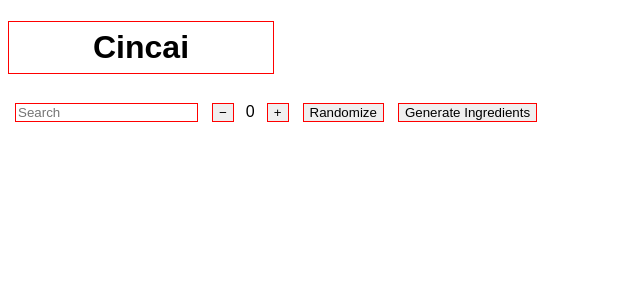
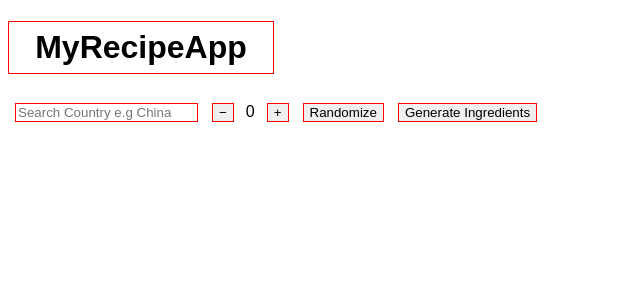
Before and after one commit to blu3panda/MyRecipeApp, a React (Create React App) app: page / in a window 1280 px wide. Shown: the top 300 px of the page, without its empty margins (0-640 px from the left). Built offline with nearby package versions, Linux system fonts and the light colour scheme.

Commit message:
Generate ingredients not working

```diff
--- a/src/components/App.js
+++ b/src/components/App.js
@@ -60,6 +60,15 @@ export default class App extends Component {
         };
     }
 
+    componentWillMount() {
+        FoodStore.listFood().then(foodList => {
+
+            const randomizedList = this._randomizeList(foodList);
+
+            this.setState({foodList: randomizedList});
+        });
+    }
+
     _onRandomizeClick() {
 
         FoodStore.listFood().then(foodList => {
@@ -89,11 +98,11 @@ export default class App extends Component {
         });
     }
 
-    _renderTotalIngredients(ingredient) {
+    _renderTotalIngredients(food) {
         return (
-          <div>
+            <div key={food.getID()}>
                 <ul style={ingredientsStyle}>
-                  <li>{ingredient.quantity + " " + ingredient.unit + " " + ingredient.name}</li>
+                    <li>{food.ingredients.quantity + " " + food.ingredients.unit + " " + food.ingredients.name}</li>
                 </ul>
             </div>
         )
@@ -118,7 +127,7 @@ export default class App extends Component {
 
     _renderIngredients(ingredient) {
         return (
-            <div>
+            <div key={ingredient.name}>
                 <ul style={ingredientsStyle}>
                     <li>{ingredient.quantity + " " + ingredient.unit + " " + ingredient.name}</li>
                 </ul>
@@ -199,9 +208,9 @@ export default class App extends Component {
 
         return (
             <div>
-                <h1 style={titleStyle}>Cincai</h1>
+                <h1 style={titleStyle}>MyRecipeApp</h1>
 
-                <input style={buttonStyle} type="text" value={this.state.ingredientFilterText} onChange={this._onChange.bind(this)} placeholder="Search"></input>
+                <input style={buttonStyle} type="text" value={this.state.ingredientFilterText} onChange={this._onChange.bind(this)} placeholder="Search Country e.g China"></input>
 
                 <button style={buttonStyle} onClick={this._onMinusClick.bind(this)}>&#8722;</button>
                 <span style={{
```
Lines whose indentation alone changed are shown as unchanged.
